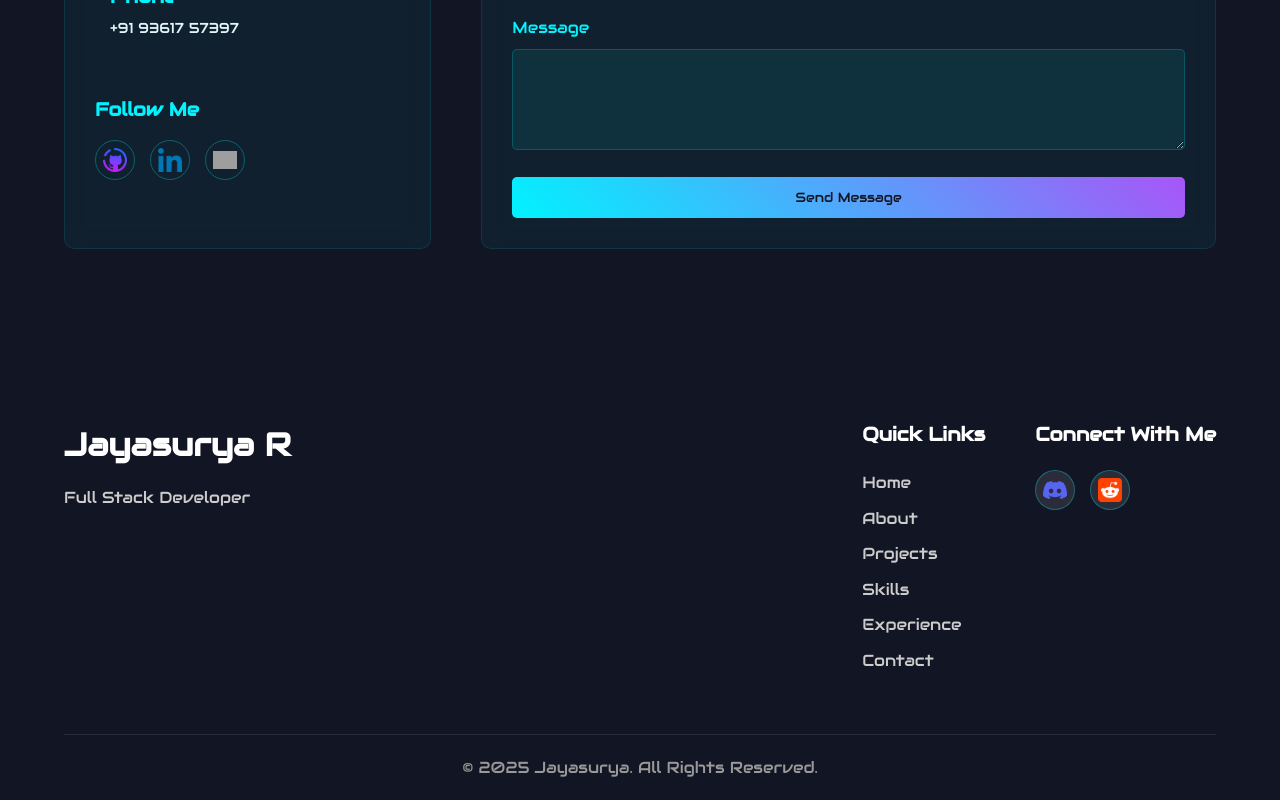
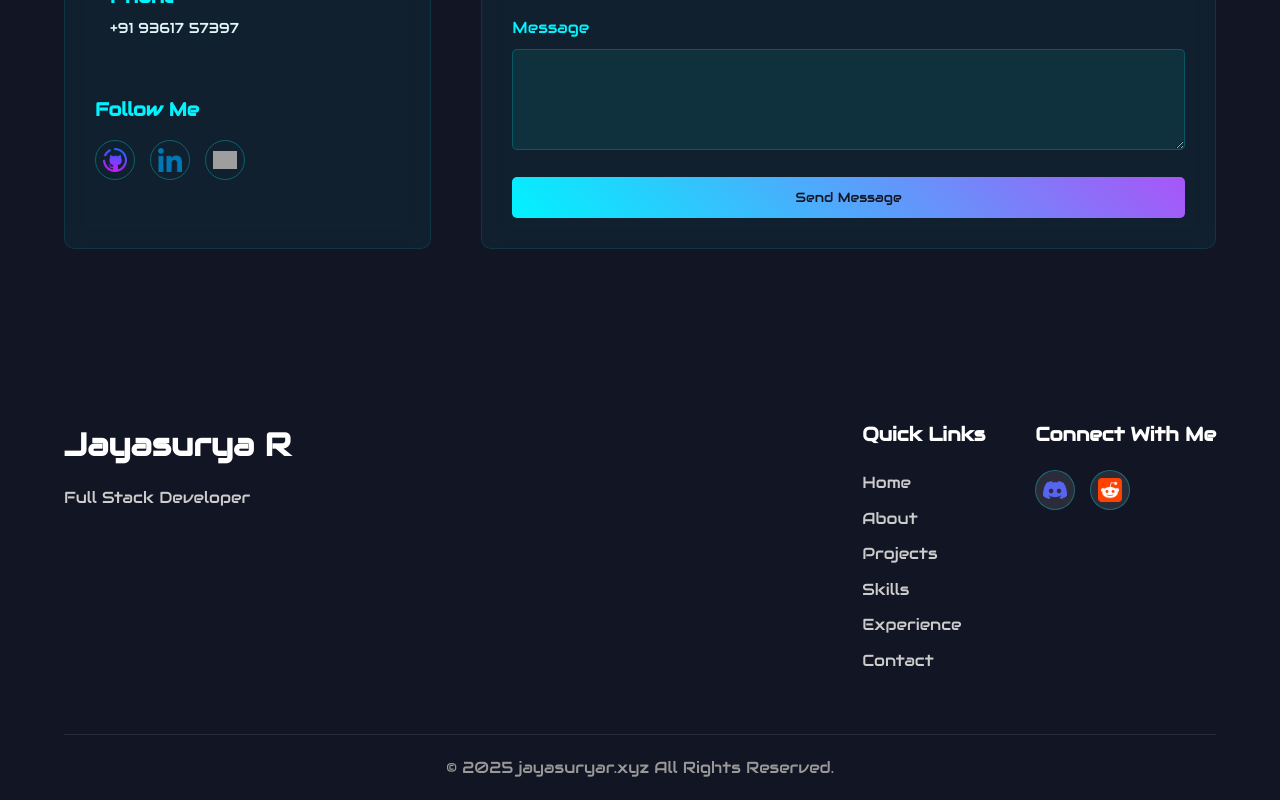
Before and after one commit to jayasurya0007/jayasurya, a React (Vite) app: page / in a window 1280 px wide. Shown: the part 5082-5882 px from the top of the page. Built offline with nearby package versions, Linux system fonts and the light colour scheme; no server answers; grey boxes are pictures that could not be loaded.

Commit message:
Changed the footer copyright

```diff
--- a/src/components/Footer.jsx
+++ b/src/components/Footer.jsx
@@ -42,7 +42,7 @@ const Footer = () => {
       </div>
 
       <div className="copyright">
-        <p>&copy; {currentYear} Jayasurya. All Rights Reserved.</p>
+        <p>&copy; {currentYear} jayasuryar.xyz All Rights Reserved.</p>
       </div>
     </footer>
   );
```
